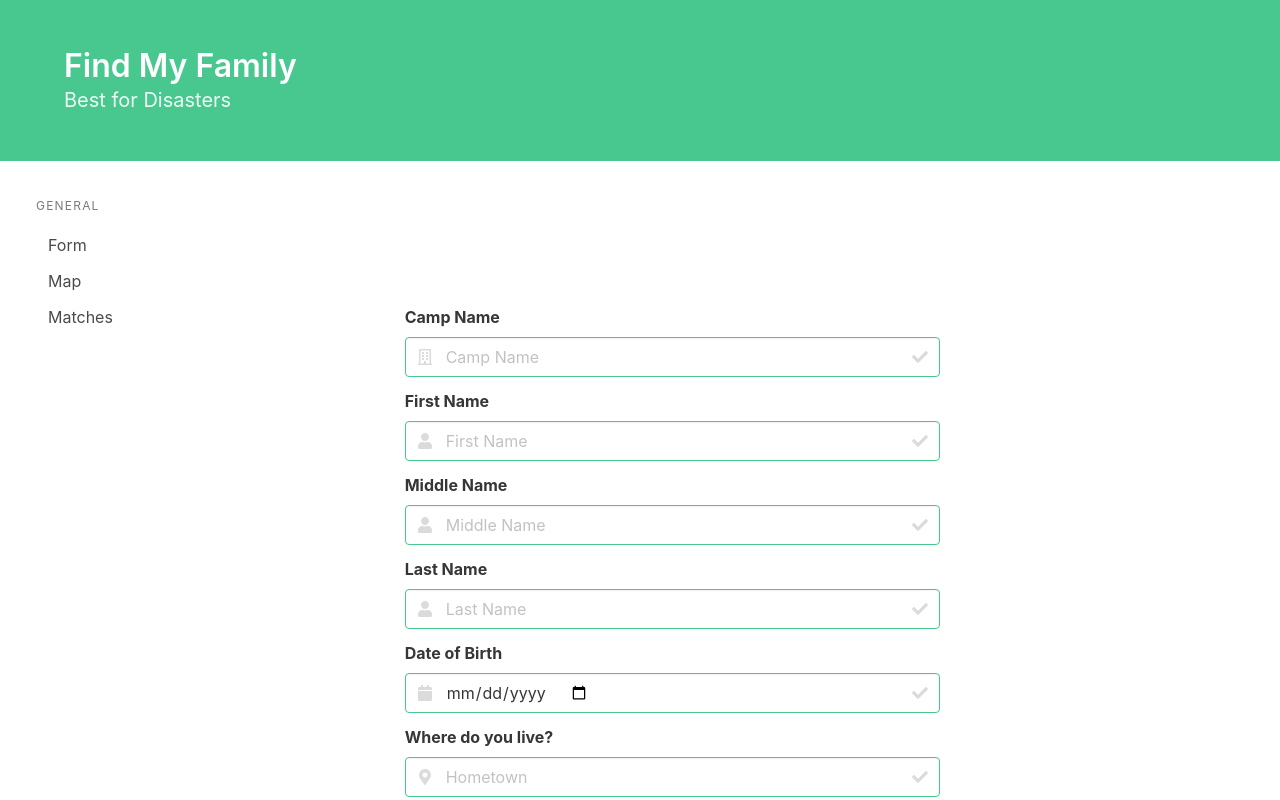
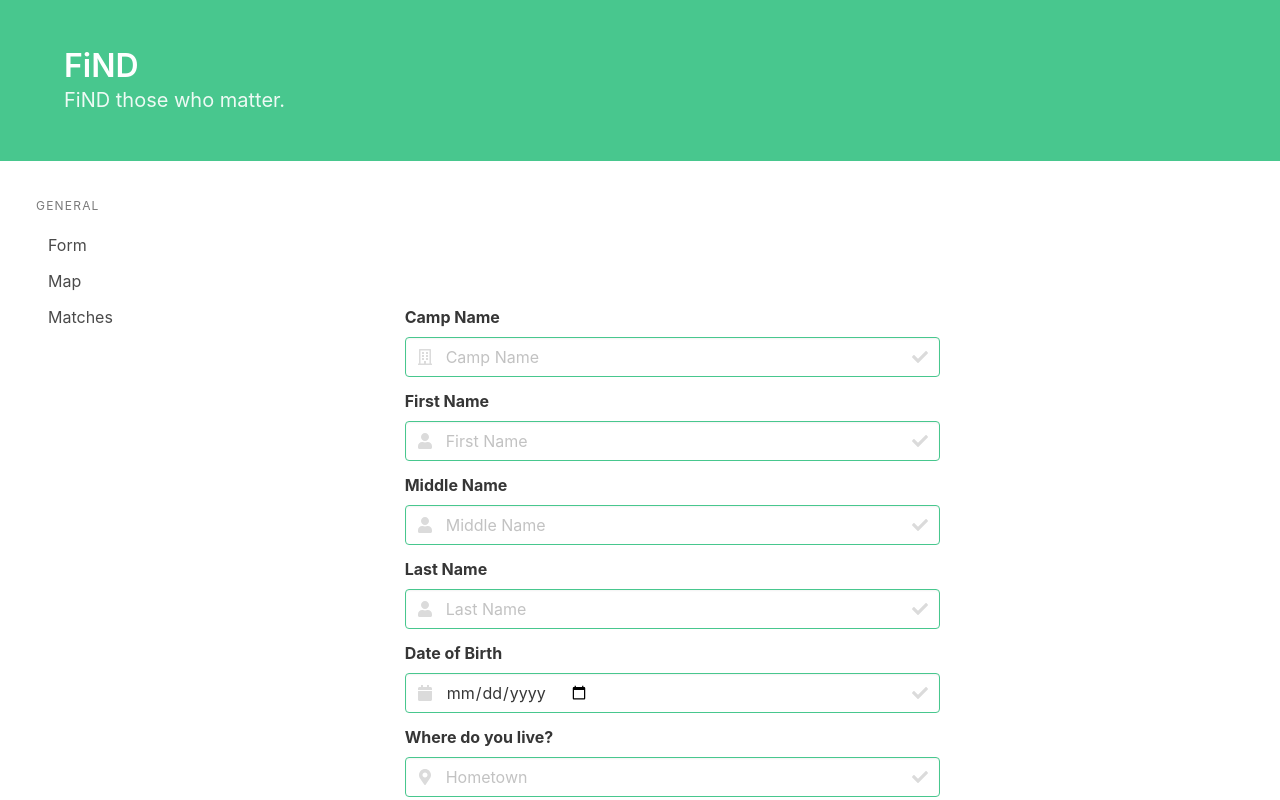
Before and after one commit to martin-stefan/hack-rpi-2019, a plain HTML site: page index.html in a window 1280 px wide. Shown: the top 800 px of the page. Drawn offline with nearby package versions, Linux system fonts and the light colour scheme.

Commit message:
sex change

```diff
--- a/index.html
+++ b/index.html
@@ -16,10 +16,10 @@
     <div class="hero-body">
       <div class="container">
         <h1 class="title">
-          Find My Family
+          FiND
         </h1>
         <h2 class="subtitle">
-          Best for Disasters
+          FiND those who matter.
         </h2>
       </div>
     </div>
```
